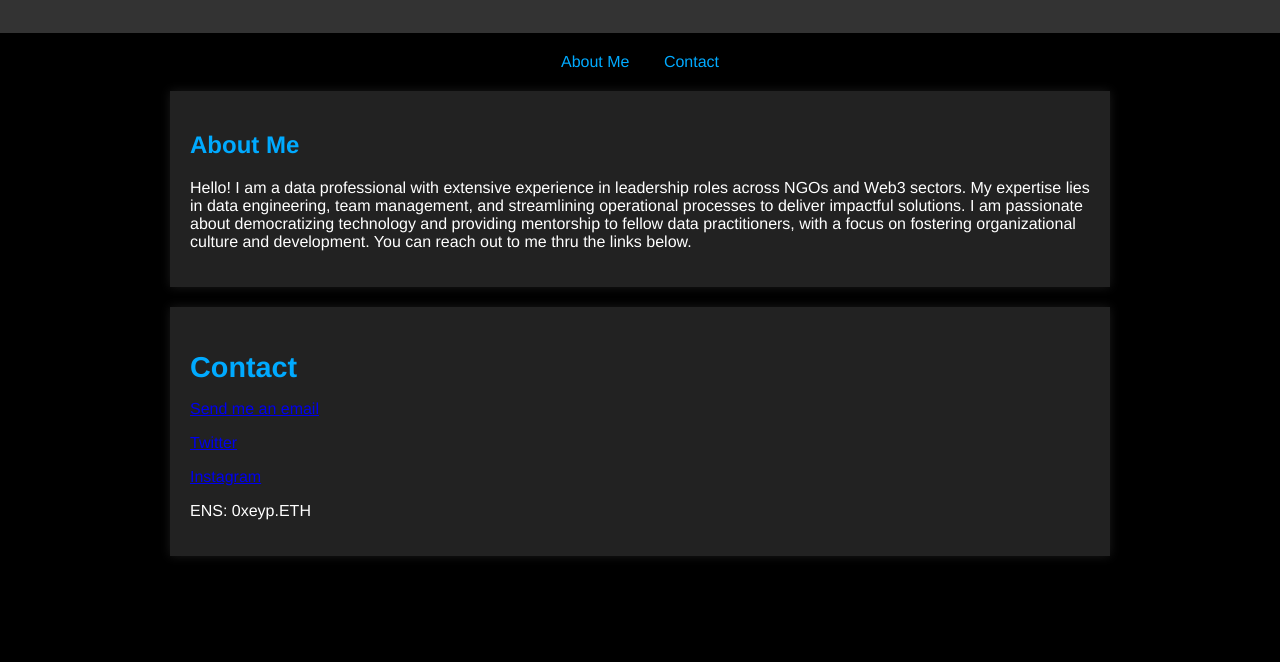
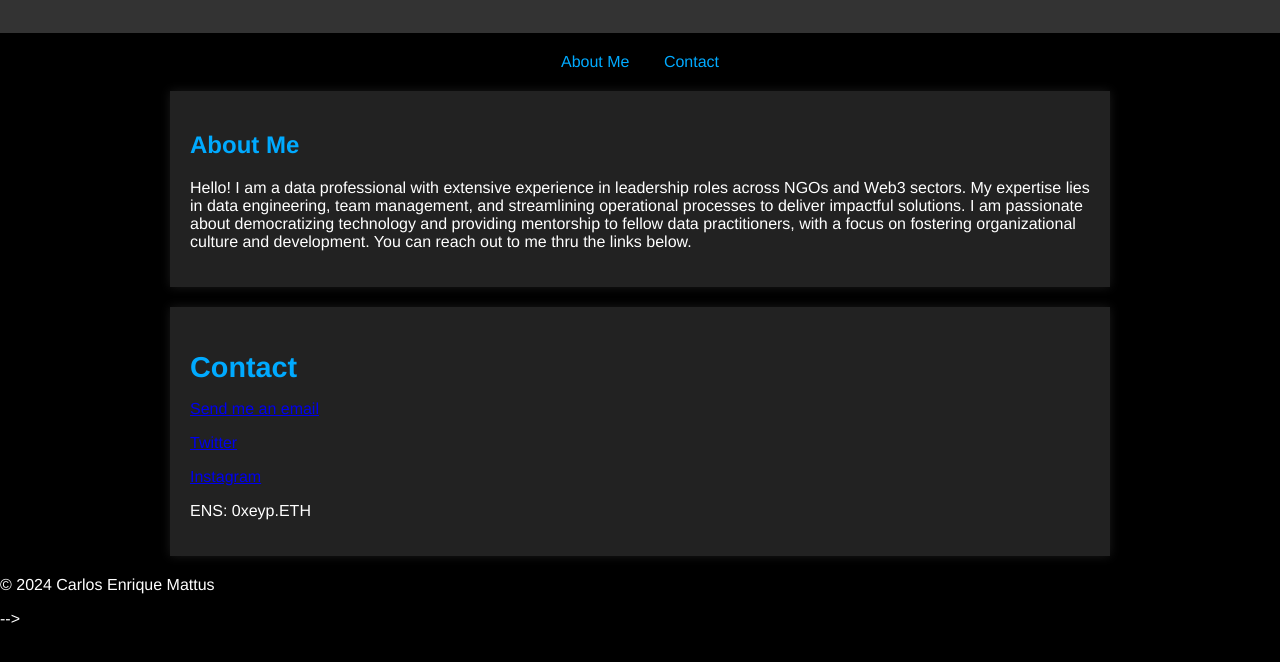
Before and after one commit to carlosetmattus/carlosetmattus, a plain HTML site: page index.html in a window 1280 px wide. Shown: the part 94-756 px from the top of the page. Drawn offline with Linux system fonts and the light colour scheme.

Commit message:
Update index.html

```diff
--- a/index.html
+++ b/index.html
@@ -139,7 +139,8 @@
     </section>
 
 <!--    <footer>
-        <p>© 2024 Carlos Enrique Mattus | <a href="https://github.com/YOUR_GITHUB_USERNAME">GitHub</a></p>
+        <!--<p>© 2024 Carlos Enrique Mattus | <a href="https://github.com/YOUR_GITHUB_USERNAME">GitHub</a></p>-->
+	<p>© 2024 Carlos Enrique Mattus</p>
     </footer>
 -->
 
```
